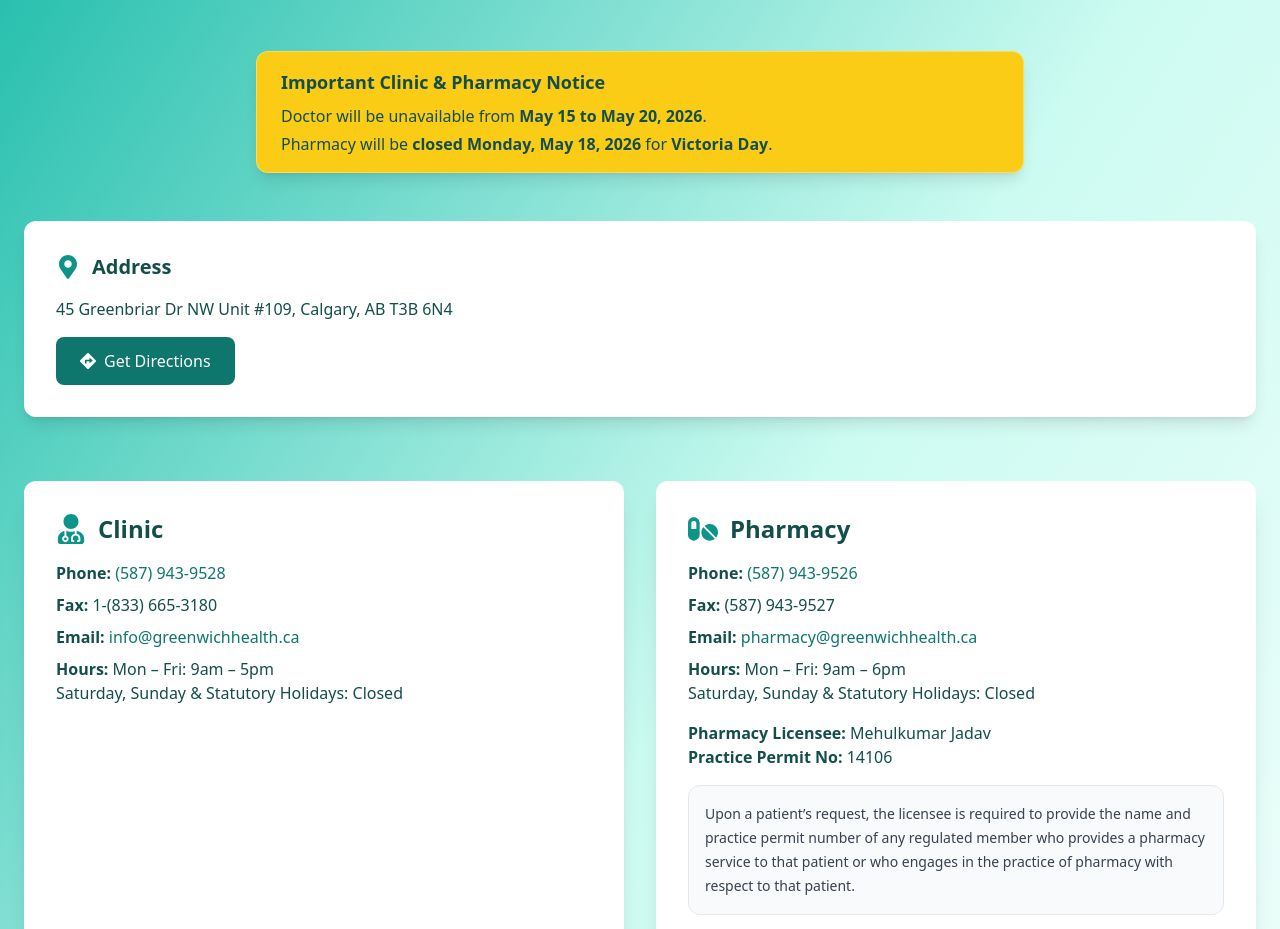
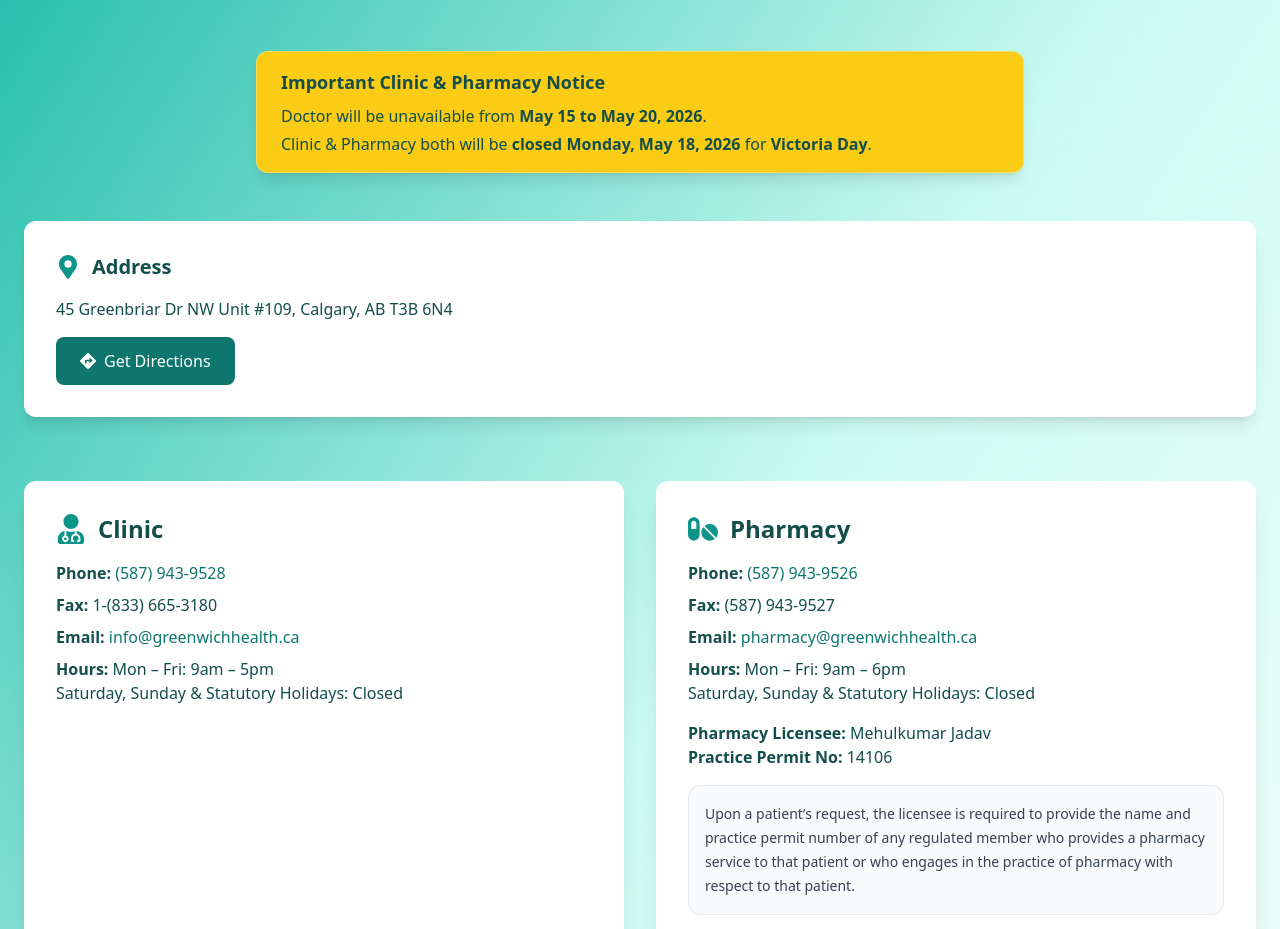
Before and after one commit to IshaPatel-1992/greenwich-pharmacy-clinic-latest, a React (Create React App) app: page / in a window 1280 px wide. Shown: the part 1640-2569 px from the top of the page. Built offline with nearby package versions, Linux system fonts and the light colour scheme.

Commit message:
both closed notice

```diff
--- a/src/components/ContactForm.jsx
+++ b/src/components/ContactForm.jsx
@@ -111,7 +111,7 @@ export default function ContactForm() {
                 </p>
 
                 <p>
-                  Pharmacy will be{" "}
+                  Clinic & Pharmacy both will be{" "}
                   <span className="font-semibold">closed Monday, May 18, 2026</span>{" "}
                   for <span className="font-semibold">Victoria Day</span>.
                 </p>
```
